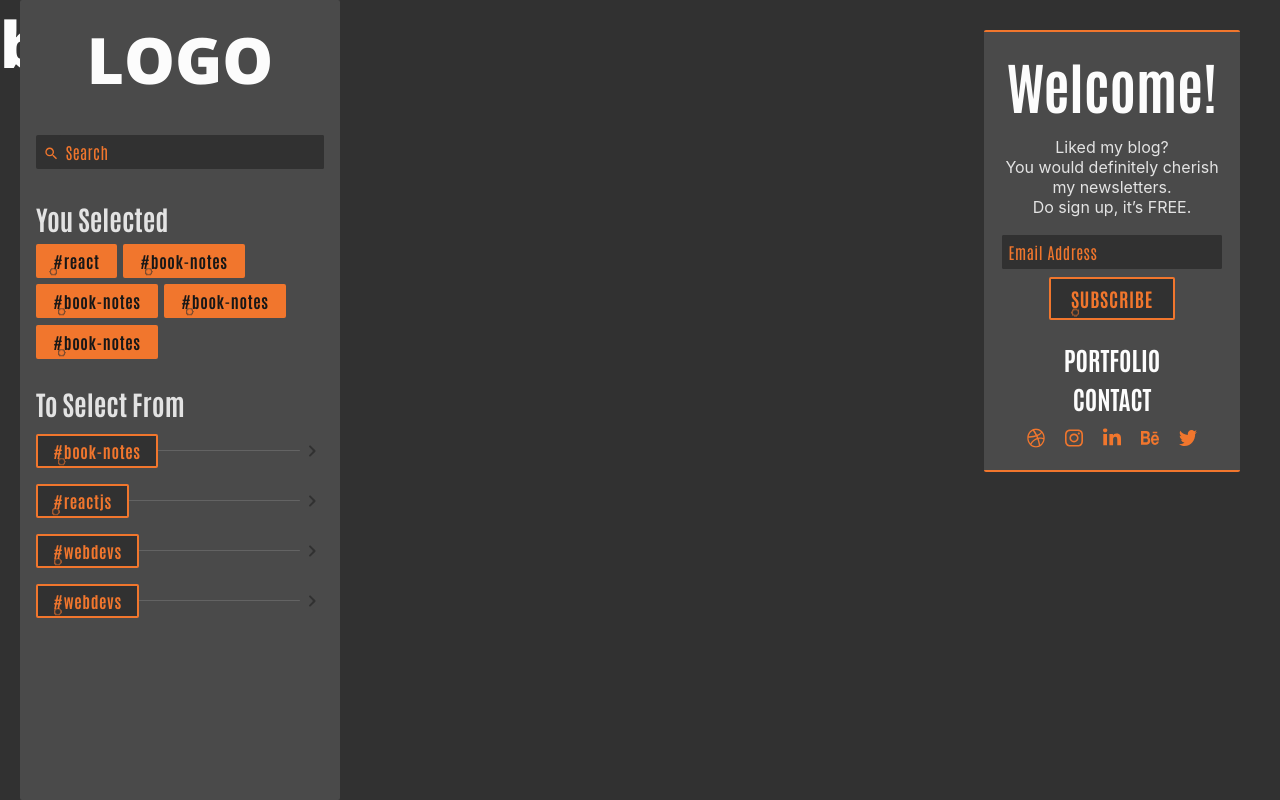
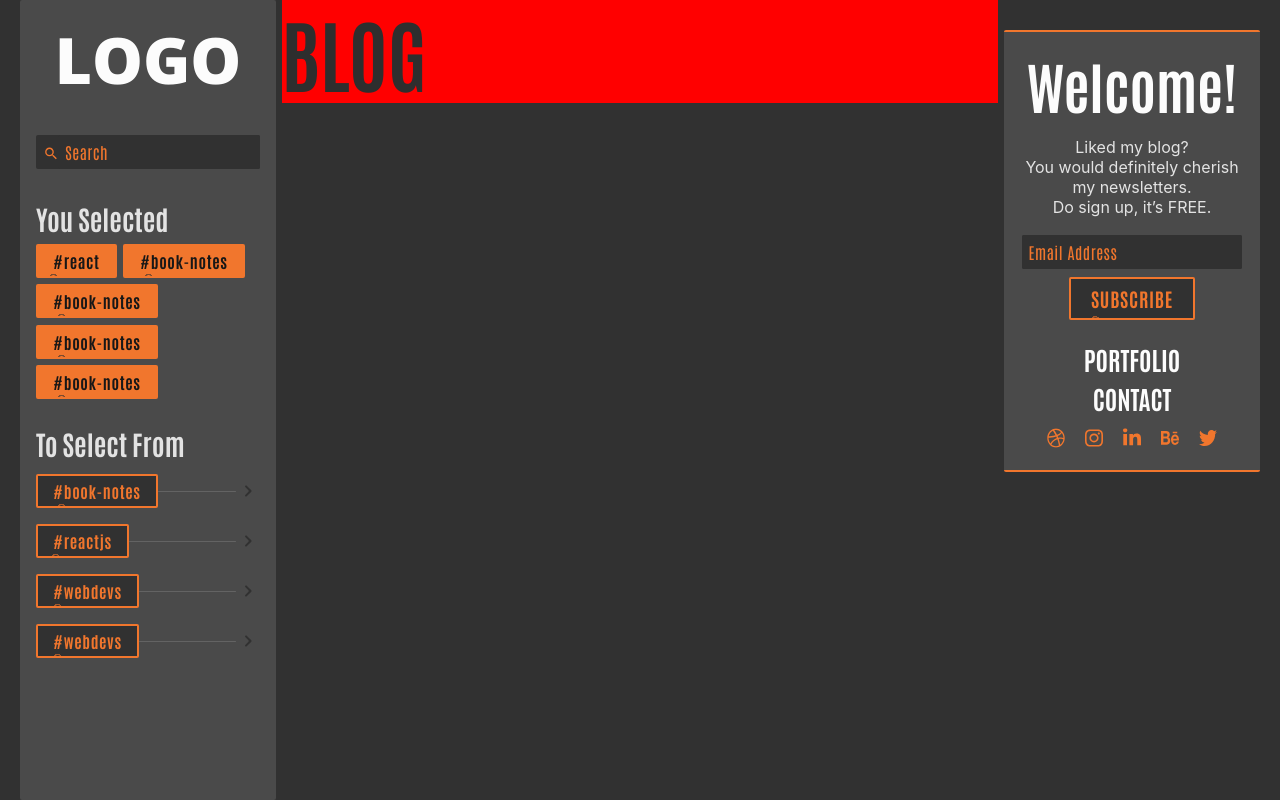
Before and after one commit to holdmypotion/portfolio-v2, a Next.js app: page /blog in a window 1280 px wide. Built offline with nearby package versions, Linux system fonts and the light colour scheme.

Commit message:
Added main content block and adjusted footer and side bar accordingly

```diff
--- /dev/null
+++ b/components/blog/mainContent/mainContent.js
@@ -0,0 +1,12 @@
+import { Container } from '../../../styles/blog/globalStyles';
+import { ContentContainer } from '../../../styles/blog/mainContent';
+
+export default function () {
+  return (
+    <Container>
+      <ContentContainer>
+        <h1>blog</h1>
+      </ContentContainer>
+    </Container>
+  );
+}
--- a/pages/blog.js
+++ b/pages/blog.js
@@ -1,6 +1,6 @@
 import Head from 'next/head';
 import Layout from '../components/blog/layout/layout';
-import { H1 } from '../styles/blog/globalStyles';
+import MainContent from '../components/blog/mainContent/mainContent';
 
 export default function Blog() {
   return (
@@ -10,7 +10,7 @@ export default function Blog() {
         <meta name='description' content='Generated by create next app' />
         <link rel='icon' href='/favicon.ico' />
       </Head>
-      <H1>blog</H1>
+      <MainContent />
     </Layout>
   );
 }
--- a/styles/blog/footerStyles.js
+++ b/styles/blog/footerStyles.js
@@ -1,9 +1,11 @@
 import styled from 'styled-components';
 
 export const Container = styled.div`
+  display: none;
   position: absolute;
-  width: 16rem;
-  right: 40px;
+  width: 20%;
+  /* max-width: 16rem; */
+  right: 20px;
   top: 30px;
   padding: 1rem;
   z-index: 10;
@@ -11,6 +13,10 @@ export const Container = styled.div`
   border-radius: 2px;
   border-top: 2px solid ${props => props.theme.primary};
   border-bottom: 2px solid ${props => props.theme.primary};
+
+  @media (min-width: 1080px) {
+    display: block;
+  }
 `;
 
 export const Heading = styled.h2`
--- a/styles/blog/globalStyles.js
+++ b/styles/blog/globalStyles.js
@@ -7,11 +7,12 @@ export const H1 = styled.h2`
   color: ${props => props.theme.heading};
   text-transform: auto;
 `;
-
+// TODO: Set the max-width after the blog is done.
+// TODO: Accordingly change the width %s of the three main containers
 export const Container = styled.div`
   flex-grow: 1;
   margin: 0 auto;
-  max-width: 1550px;
+  max-width: 1440px;
   position: relative;
 `;
 
--- /dev/null
+++ b/styles/blog/mainContent.js
@@ -0,0 +1,11 @@
+import styled from 'styled-components';
+
+export const ContentContainer = styled.section`
+  background-color: red;
+  /* position: absolute; */
+  /* left: 50px; */
+  top: 30px;
+  z-index: 30;
+  margin: 0 auto;
+  width: 56%;
+`;
--- a/styles/blog/sideBarStyles.js
+++ b/styles/blog/sideBarStyles.js
@@ -1,8 +1,10 @@
 import styled, { keyframes } from 'styled-components';
 
 export const Container = styled.div`
+  display: none;
   position: absolute;
-  width: 20rem;
+  width: 20%;
+  /* max-width: 20rem; */
   height: 100vh;
   left: 20px;
   padding: 1rem;
@@ -12,6 +14,10 @@ export const Container = styled.div`
   border-radius: 2px;
   /* border-top: 2px solid ${props => props.theme.primary};
   border-bottom: 2px solid ${props => props.theme.primary}; */
+
+  @media (min-width: 1080px) {
+    display: block;
+  }
 `;
 
 export const SBContainer = styled.div`
```
